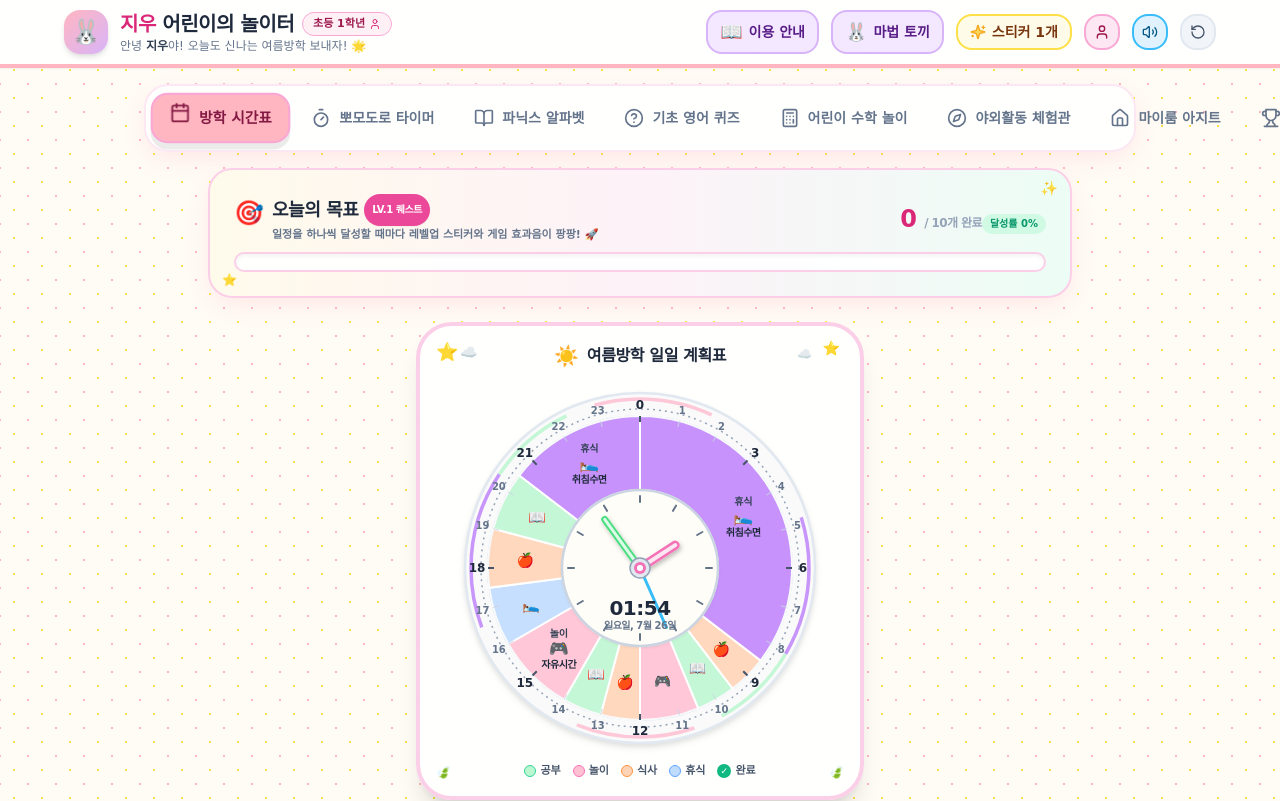
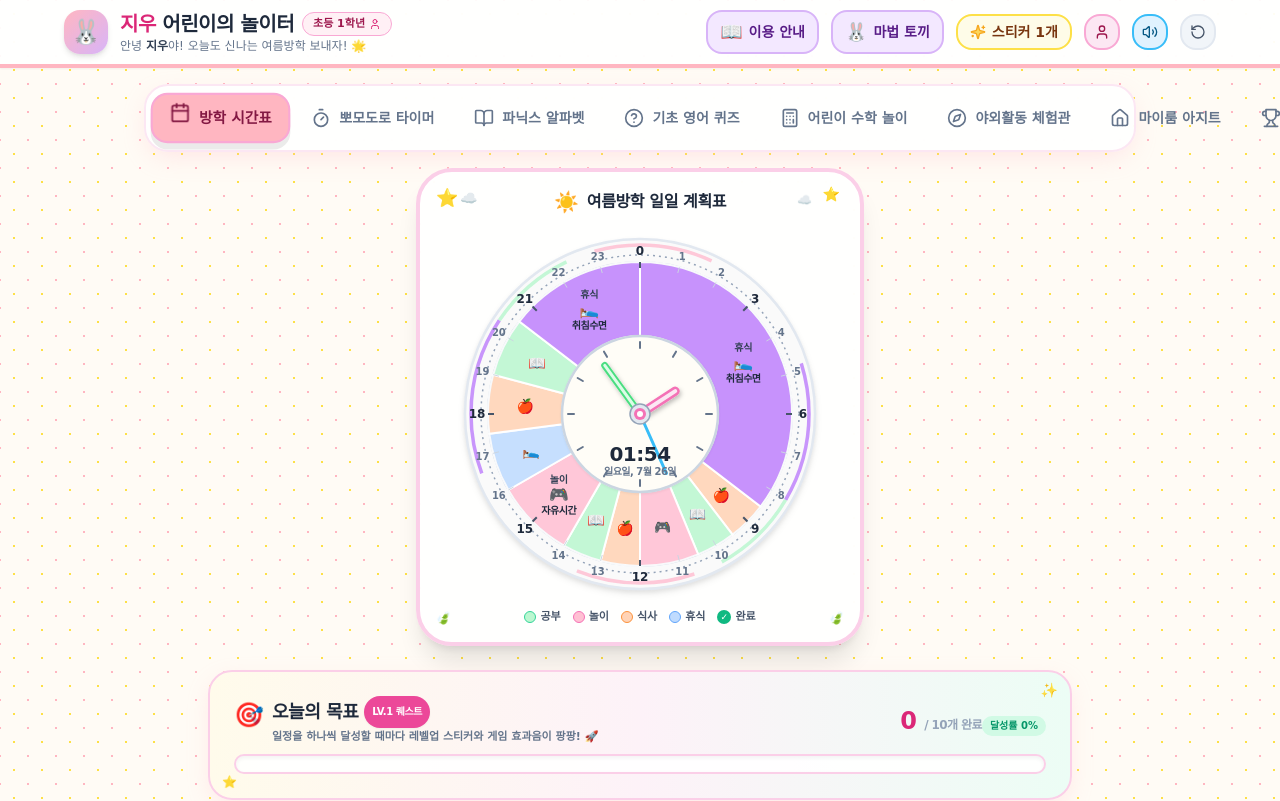
Before and after one commit to MrHan897/kids-vacation-english, a React (Vite) app: page / in a window 1280 px wide. Shown: the top 801 px of the page. Built offline with nearby package versions, Linux system fonts and the light colour scheme; a web font is replaced by a local one.

Commit message:
fix: relocate Today Goal block below Circular Clock as requested

```diff
--- a/src/components/timetable/TimetableModule.tsx
+++ b/src/components/timetable/TimetableModule.tsx
@@ -148,7 +148,10 @@ export const TimetableModule: React.FC<TimetableModuleProps> = ({ onNavigateTab
 
   return (
     <div data-testid="timetable-container" className="space-y-6">
-      {/* 1. Stand-alone Gamified '오늘의 목표' (Today's Goal) Block - Placed Top above CircularClock */}
+      {/* 1. 24-Hour Interactive Circular Clock View (여름방학 일일 계획표) - Placed Top */}
+      <CircularClock schedule={schedule} onSelectSlot={handleEdit} />
+
+      {/* 2. Stand-alone Gamified '오늘의 목표' (Today's Goal) Block - Placed Below CircularClock */}
       <motion.div
         layout
         className="card-pastel bg-gradient-to-r from-amber-50 via-pink-50 to-emerald-50 border-4 border-pink-300 p-5 shadow-lg relative overflow-hidden"
@@ -198,9 +201,6 @@ export const TimetableModule: React.FC<TimetableModuleProps> = ({ onNavigateTab
           </motion.div>
         </div>
       </motion.div>
-
-      {/* 2. 24-Hour Interactive Circular Clock View (여름방학 일일 계획표) - Placed Below Today's Goal */}
-      <CircularClock schedule={schedule} onSelectSlot={handleEdit} />
 
       {/* 3. Header Banner (나만의 여름방학 시간표 & 일정 추가하기) - Placed Below Circular Clock */}
       <div className="card-pastel bg-gradient-to-r from-pastel-pink-light via-white to-pastel-blue-light border-2 border-pink-100 p-6">
```
